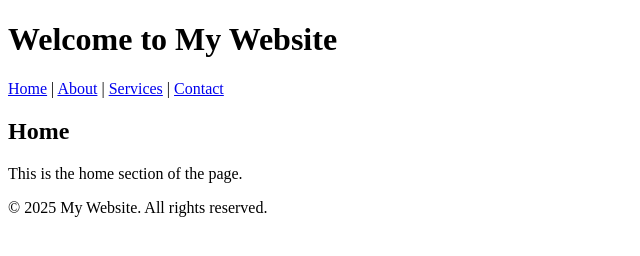
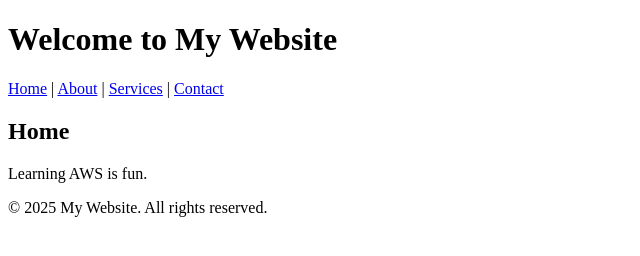
Before and after one commit to JisanDevX/jisan-demo, a plain HTML site: page index.html in a window 1280 px wide. Shown: the whole page, without its empty margins (0-640 px from the left). Drawn offline with Linux system fonts and the light colour scheme.

Commit message:
Update index.html

```diff
--- a/index.html
+++ b/index.html
@@ -17,7 +17,7 @@
 
     <section id="home">
         <h2>Home</h2>
-        <p>This is the home section of the page.</p>
+        <p>Learning AWS is fun.</p>
     </section>
 
     <footer>
```
